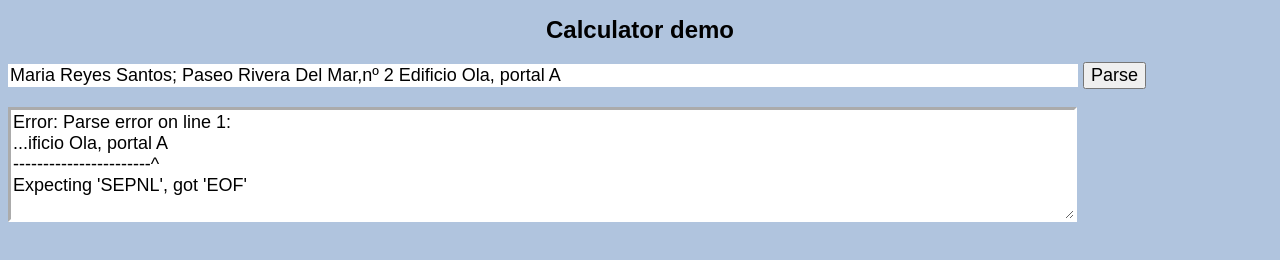
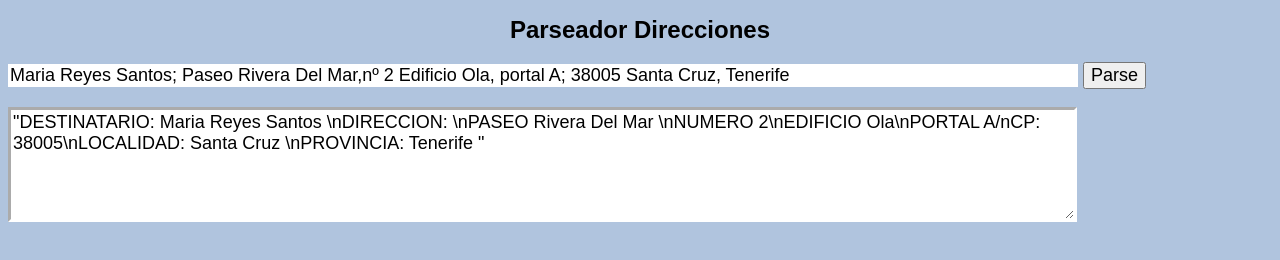
Before and after one commit to LawyGG/MailParser, a plain HTML site: page index.html in a window 1280 px wide. Both pictures are taken after a click on the button "Parse". Drawn offline with nearby package versions, Linux system fonts and the light colour scheme.

Commit message:
retoques

```diff
--- a/index.html
+++ b/index.html
@@ -2,17 +2,17 @@
 <html lang="en">
   <head>
     <meta charset="utf-8">
-    <title>Calc</title>
+    <title>ParserDirecciones</title>
     <link rel="stylesheet" href="global.css" type="text/css" media="screen" charset="utf-8" />
   </head>
   <body>
-    <h1>Calculator demo</h1>
+    <h1>Parseador Direcciones</h1>
     <div id="content">
       <script src="http://ajax.googleapis.com/ajax/libs/jquery/1.11.0/jquery.min.js"></script>
       <script src="parser.js"></script>
       <script src="main.js"></script>
       <p>
-        <input type="text" size = 100 value="Maria Reyes Santos; Paseo Rivera Del Mar,nº 2 Edificio Ola, portal A" /> <button>Parse</button>
+        <input type="text" size = 100 value="Maria Reyes Santos; Paseo Rivera Del Mar,nº 2 Edificio Ola, portal A; 38005 Santa Cruz, Tenerife" /> <button>Parse</button>
 
       </p>
     </div>
--- a/main.js
+++ b/main.js
@@ -1,7 +1,7 @@
 $(document).ready(function () {
   $("button").click(function () {
     try {
-      var result = parser.parse($("input").val())
+      var result = parser.parse($('input').val())
       $('#output').html(JSON.stringify(result,undefined,2));
     } catch (e) {
 
--- a/parser.js
+++ b/parser.js
@@ -95,9 +95,9 @@ case 5:this.$ = $$[$0-1] + ' ' + $$[$0]
 break;
 case 6:this.$ = ''
 break;
-case 7:this.$ = 'DIRECCION: ' + '\t\n' + $$[$0-4] + '\t\n' + $$[$0-2] + '\t\n' + $$[$0]
+case 7:this.$ = 'DIRECCION: ' + '\n' + $$[$0-4] + '\n' + $$[$0-2] + '\n' + $$[$0]
 break;
-case 8:this.$ = 'DIRECCION: ' + '\t\n' + $$[$0-2] + '\t\n' + $$[$0]
+case 8:this.$ = 'DIRECCION: ' + '\n' + $$[$0-2] + '\n' + $$[$0]
 break;
 case 9:this.$ = 'CALLE ' + $$[$0-1] + ' ' + $$[$0]
 break;
@@ -111,7 +111,7 @@ case 13:this.$ = 'EDIFICIO ' + $$[$0-1]
 break;
 case 14:this.$ = 'NUMERO ' + $$[$0]
 break;
-case 15:this.$ = 'NUMERO ' + $$[$0-3] + '\t\n' + 'EDIFICIO ' + $$[$0-1]
+case 15:this.$ = 'NUMERO ' + $$[$0-3] + '\n' + 'EDIFICIO ' + $$[$0-1]
 break;
 case 16:this.$ = 'PORTAL ' + $$[$0]
 break;
@@ -119,7 +119,7 @@ case 17:this.$ = 'PORTAL ' + $$[$0]
 break;
 case 18:this.$ = 'CIUDAD: ' + $$[$0-1] + ' ' + $$[$0]
 break;
-case 19:this.$ = '\nCP: ' + $$[$0-5] + '\nLOCALIDAD: ' + $$[$0-4] + ' ' + $$[$0-3] + '\nPROVINCIA: ' + $$[$0-2] + ' ' + $$[$0-1]
+case 19:this.$ = '/nCP: ' + $$[$0-5] + '\nLOCALIDAD: ' + $$[$0-4] + ' ' + $$[$0-3] + '\nPROVINCIA: ' + $$[$0-1] + ' ' + $$[$0]
 break;
 }
 },
```
Also changed, not shown: 1 other file.
